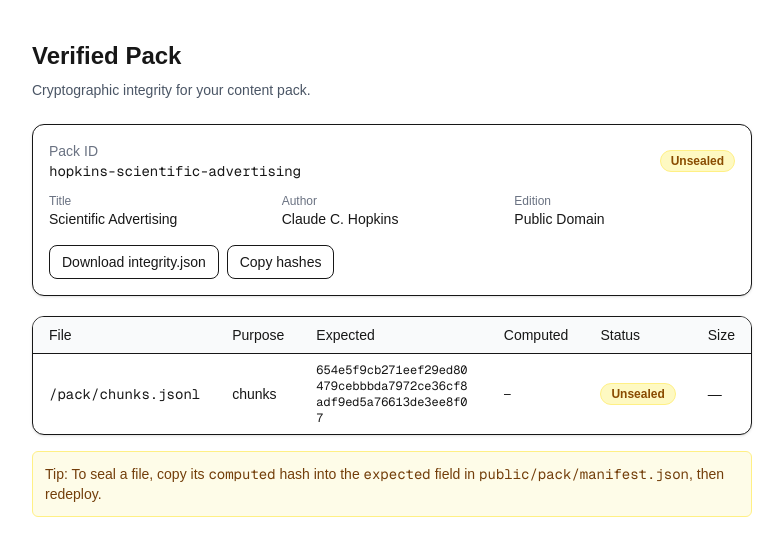
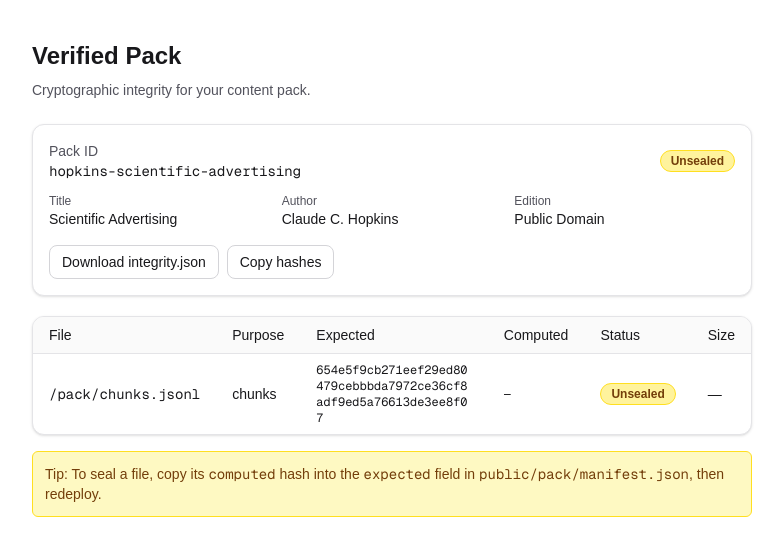
Before and after one commit to tomsullivan79/book2ai-demo, a Next.js app: page /pack in a window 1280 px wide. Shown: the top 556 px of the page, without its empty margins (248-1031 px from the left). Built offline with nearby package versions, Linux system fonts and the light colour scheme; no server answers.

Commit message:
5B-UI: improve dark-mode contrast and button visibility on /pack

```diff
--- a/app/pack/page.tsx
+++ b/app/pack/page.tsx
@@ -46,9 +46,7 @@ export default function PackPage() {
       }
     }
     load();
-    return () => {
-      canceled = true;
-    };
+    return () => { canceled = true; };
   }, []);
 
   const allOk = report?.sealed === true;
@@ -103,55 +101,58 @@ export default function PackPage() {
 
   function Badge({ ok }: { ok: boolean }) {
     return ok ? (
-      <span className="inline-block rounded-full px-2.5 py-0.5 text-xs font-semibold bg-green-100 text-green-800 border border-green-200">
+      <span className="inline-block rounded-full px-2.5 py-0.5 text-xs font-semibold bg-green-200/80 text-green-900 border border-green-300 dark:bg-green-700/40 dark:text-green-100 dark:border-green-700">
         Sealed
       </span>
     ) : (
-      <span className="inline-block rounded-full px-2.5 py-0.5 text-xs font-semibold bg-yellow-100 text-yellow-800 border border-yellow-200">
+      <span className="inline-block rounded-full px-2.5 py-0.5 text-xs font-semibold bg-yellow-200/80 text-yellow-900 border border-yellow-300 dark:bg-yellow-700/40 dark:text-yellow-100 dark:border-yellow-700">
         Unsealed
       </span>
     );
   }
 
   return (
-    <main className="mx-auto max-w-3xl px-6 py-10">
+    <main className="mx-auto max-w-3xl px-6 py-10 text-zinc-900 dark:text-zinc-100">
       <h1 className="text-2xl font-semibold mb-2">Verified Pack</h1>
-      <p className="text-sm text-gray-600 mb-6">Cryptographic integrity for your content pack.</p>
+      <p className="text-sm text-zinc-600 dark:text-zinc-300 mb-6">
+        Cryptographic integrity for your content pack.
+      </p>
 
-      {loading && <div className="text-sm text-gray-500">Loading…</div>}
+      {loading && <div className="text-sm text-zinc-600 dark:text-zinc-300">Loading…</div>}
 
       {error && !loading && (
-        <div className="mb-4 rounded-md border border-red-200 bg-red-50 p-3 text-sm text-red-800">
+        <div className="mb-4 rounded-md border border-red-300 bg-red-100 text-red-900 p-3 dark:border-red-700 dark:bg-red-900/40 dark:text-red-100">
           {error}
         </div>
       )}
 
       {!loading && report && (
         <>
-          <div className="mb-5 rounded-xl border bg-white p-4 shadow-sm">
+          <div className="mb-5 rounded-xl border border-zinc-200 bg-white p-4 shadow-sm dark:border-zinc-800 dark:bg-zinc-900">
             <div className="flex items-center justify-between">
               <div>
-                <div className="text-sm text-gray-500">Pack ID</div>
+                <div className="text-sm text-zinc-600 dark:text-zinc-300">Pack ID</div>
                 <div className="font-mono text-sm">{report.manifest.id}</div>
               </div>
               <Badge ok={allOk} />
             </div>
+
             <div className="mt-3 grid grid-cols-1 gap-3 sm:grid-cols-3">
               {report.manifest.title && (
                 <div>
-                  <div className="text-xs text-gray-500">Title</div>
+                  <div className="text-xs text-zinc-600 dark:text-zinc-300">Title</div>
                   <div className="text-sm">{report.manifest.title}</div>
                 </div>
               )}
               {report.manifest.author && (
                 <div>
-                  <div className="text-xs text-gray-500">Author</div>
+                  <div className="text-xs text-zinc-600 dark:text-zinc-300">Author</div>
                   <div className="text-sm">{report.manifest.author}</div>
                 </div>
               )}
               {report.manifest.edition && (
                 <div>
-                  <div className="text-xs text-gray-500">Edition</div>
+                  <div className="text-xs text-zinc-600 dark:text-zinc-300">Edition</div>
                   <div className="text-sm">{report.manifest.edition}</div>
                 </div>
               )}
@@ -160,23 +161,23 @@ export default function PackPage() {
             <div className="mt-4 flex flex-wrap gap-2">
               <button
                 onClick={downloadIntegrity}
-                className="rounded-lg border px-3 py-1.5 text-sm hover:bg-gray-50"
+                className="rounded-lg border border-zinc-300 px-3 py-1.5 text-sm hover:bg-zinc-50 dark:border-zinc-600 dark:hover:bg-zinc-800"
               >
                 Download integrity.json
               </button>
               <button
                 onClick={copyHashes}
-                className="rounded-lg border px-3 py-1.5 text-sm hover:bg-gray-50"
+                className="rounded-lg border border-zinc-300 px-3 py-1.5 text-sm hover:bg-zinc-50 dark:border-zinc-600 dark:hover:bg-zinc-800"
               >
                 Copy hashes
               </button>
-              {copyMsg && <span className="text-xs text-gray-500">{copyMsg}</span>}
+              {copyMsg && <span className="text-xs text-zinc-600 dark:text-zinc-300">{copyMsg}</span>}
             </div>
           </div>
 
-          <div className="overflow-x-auto rounded-xl border bg-white shadow-sm">
+          <div className="overflow-x-auto rounded-xl border border-zinc-200 bg-white shadow-sm dark:border-zinc-800 dark:bg-zinc-900">
             <table className="min-w-full text-sm">
-              <thead className="bg-gray-50 text-left">
+              <thead className="bg-zinc-50 text-left dark:bg-zinc-800">
                 <tr>
                   <th className="px-4 py-2 font-medium">File</th>
                   <th className="px-4 py-2 font-medium">Purpose</th>
@@ -190,7 +191,7 @@ export default function PackPage() {
                 {report.files.map((f) => {
                   const showOk = Boolean(f.ok && f.expected);
                   return (
-                    <tr key={f.path} className="border-t">
+                    <tr key={f.path} className="border-t border-zinc-200 dark:border-zinc-800">
                       <td className="px-4 py-2 font-mono">{f.path}</td>
                       <td className="px-4 py-2">{f.purpose ?? '—'}</td>
                       <td className="px-4 py-2 font-mono text-xs break-all">{f.expected ?? '—'}</td>
@@ -207,7 +208,7 @@ export default function PackPage() {
           </div>
 
           {!allOk && (
-            <div className="mt-4 rounded-md border border-yellow-200 bg-yellow-50 p-3 text-sm text-yellow-900">
+            <div className="mt-4 rounded-md border border-yellow-300 bg-yellow-100 p-3 text-sm text-yellow-900 dark:border-yellow-700 dark:bg-yellow-900/40 dark:text-yellow-100">
               Tip: To seal a file, copy its <span className="font-mono">computed</span> hash into
               the <span className="font-mono">expected</span> field in{' '}
               <span className="font-mono">public/pack/manifest.json</span>, then redeploy.
```
